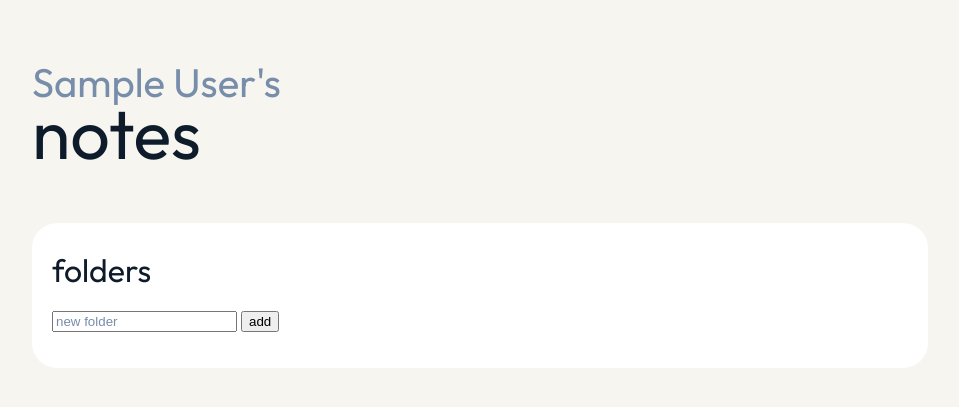
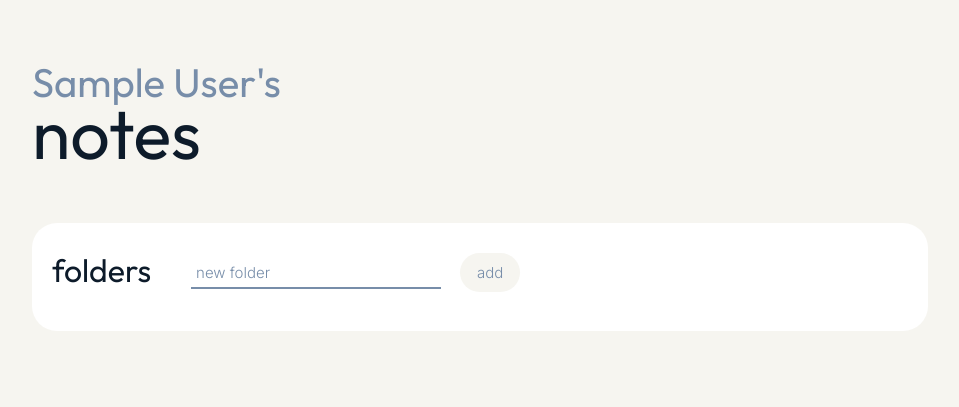
Before and after one commit to angchn/easy-e, a Flask app: page /notes in a window 1280 px wide. Shown: the part 70-477 px from the top of the page, without its empty margins (160-1119 px from the left). Run offline with Flask 2, Linux system fonts and the light colour scheme; the visitor is signed in with stand-in values (Sample User, id 1); data comes from the database, SQL or seed files in the repository; both versions use the stored data as it was after the commit; data that the repository does not hold is empty; some libraries are stand-ins or nearby versions.

Commit message:
comments

```diff
--- a/static/styles.css
+++ b/static/styles.css
@@ -647,6 +647,7 @@ input:focus {
     font-family: 'Outfit', sans-serif;
     font-weight: 200;
     color: #0d1b2a;
+    width: fit-content;
 }
 
 .folders {
@@ -670,10 +671,25 @@ input:focus {
     transition-duration: 0.2s;
 }
 
-.subject_buttons button:hover {
+.folder_buttons button:hover {
     color: #f6f5f0;
     background: #778da9;
 }
+
+.folder_box {
+    display: flex;
+    vertical-align: center;
+}
+
+.folder_box form {
+    width: fit-content;
+    margin-left: 40px;
+    margin-top: 25px;
+}
+
+.new_folder{width: 250px;}
+
+.new_folder_button {width: 60px;}
 
 .arrow_icon_left {
     font-size: 11px;
@@ -761,7 +777,7 @@ input:focus {
     margin-bottom: -10px;
 }
 
-.todo_textbox, .notes_search {
+.todo_textbox, .notes_search, .new_folder {
     font-family: 'Inter', sans-serif;
     color: #0d1b2a;
     padding: 5px;
@@ -779,7 +795,7 @@ input:focus {
     font-weight: normal;
 }
 
-.todo_button, .note_button {
+.todo_button, .note_button, .new_folder_button {
     color: #778da9;
     border-radius: 20px;
     padding: 10px;
--- a/templates/notes.html
+++ b/templates/notes.html
@@ -30,9 +30,9 @@
     </div>
     <div class="folders">
         <div class="folder_box">
-        <h1 class="notes_subheading">folders</h1>
+            <h1 class="notes_subheading">folders</h1>
             <form action="{{url_for('add_folder')}}" method="POST">
-                <input type="text" name="folder_add" placeholder="new folder" class="new_folder">
+                <input type="text" name="folder_add" placeholder="new folder" class="new_folder" required>
                 <input type="submit" value="add" class="new_folder_button">
             </form>
         </div>
```
Also changed, not shown: student.db.
